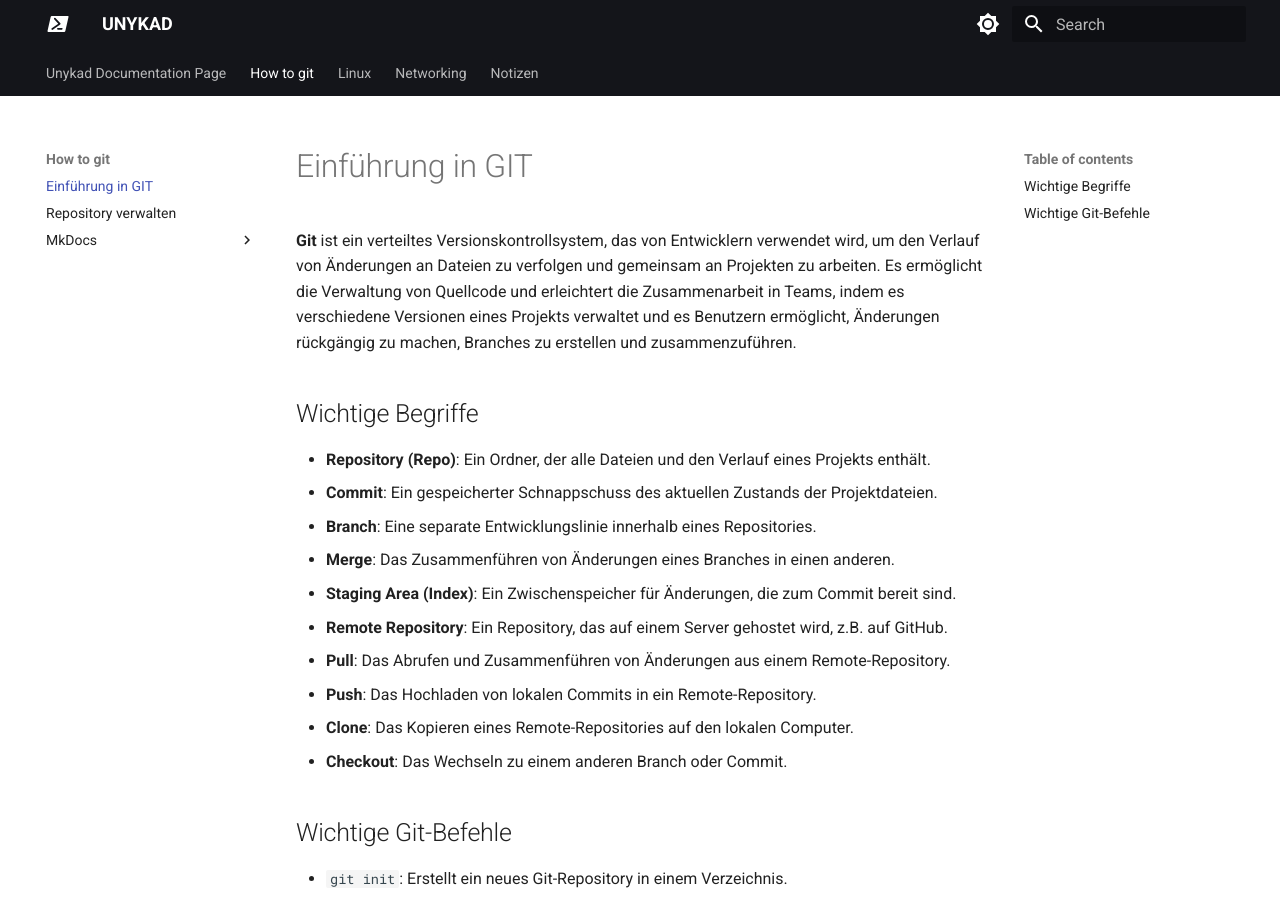
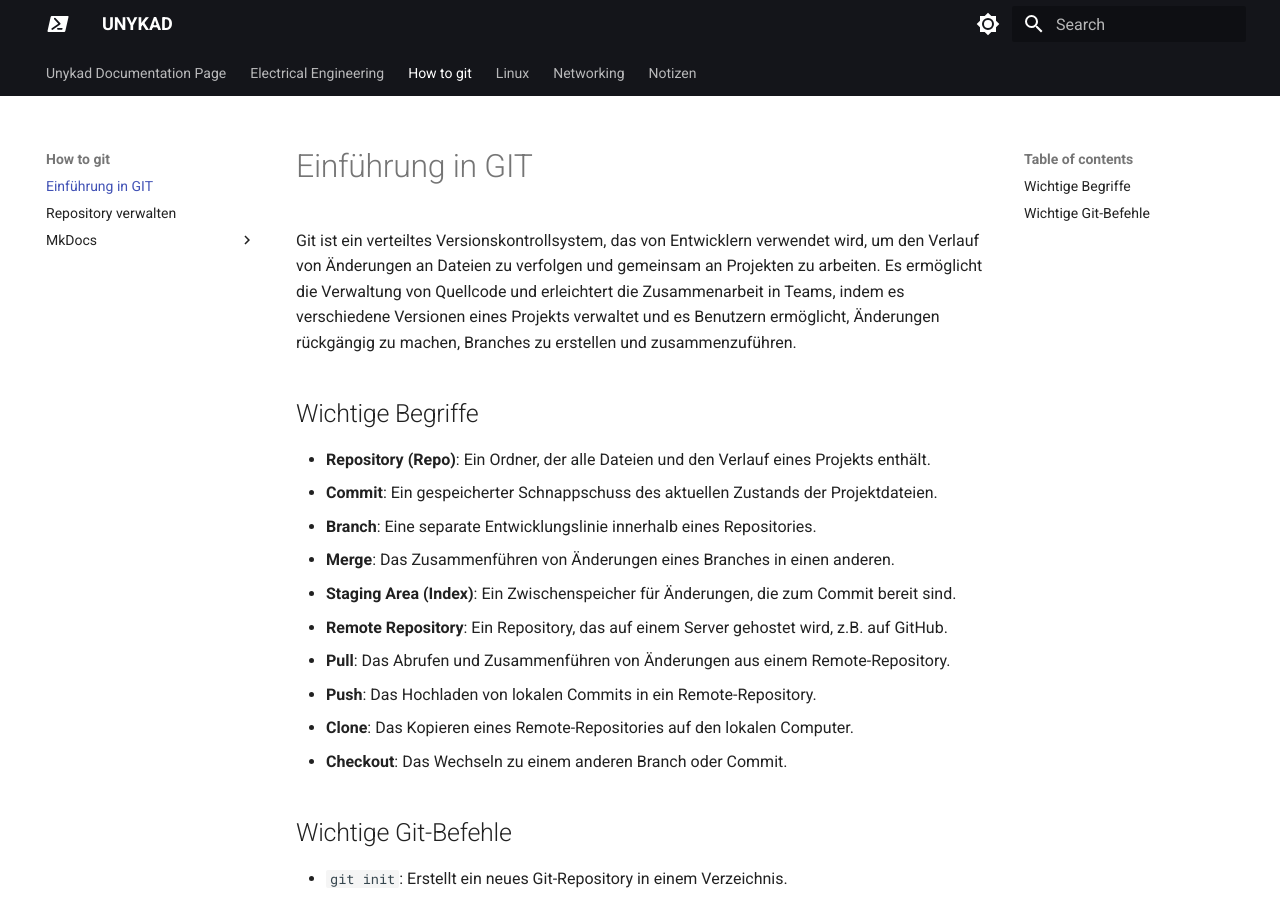
Before and after one commit to kuchapo/UNYKAD, an MkDocs documentation site: the page built from docs/How to git/einfürung_in_git.md, in a window 1280 px wide and 900 px high. Built offline with MkDocs 1.6.1 and Material for MkDocs 9.7.7, drawn with Linux system fonts in a browser that asks for light colours.

Commit message:
added electrical engineering

```diff
--- a/docs/How to git/einfürung_in_git.md
+++ b/docs/How to git/einfürung_in_git.md
@@ -1,6 +1,6 @@
 # Einführung in GIT
 
-**Git** ist ein verteiltes Versionskontrollsystem, das von Entwicklern verwendet wird, um den Verlauf von Änderungen an Dateien zu verfolgen und gemeinsam an Projekten zu arbeiten. Es ermöglicht die Verwaltung von Quellcode und erleichtert die Zusammenarbeit in Teams, indem es verschiedene Versionen eines Projekts verwaltet und es Benutzern ermöglicht, Änderungen rückgängig zu machen, Branches zu erstellen und zusammenzuführen.
+Git ist ein verteiltes Versionskontrollsystem, das von Entwicklern verwendet wird, um den Verlauf von Änderungen an Dateien zu verfolgen und gemeinsam an Projekten zu arbeiten. Es ermöglicht die Verwaltung von Quellcode und erleichtert die Zusammenarbeit in Teams, indem es verschiedene Versionen eines Projekts verwaltet und es Benutzern ermöglicht, Änderungen rückgängig zu machen, Branches zu erstellen und zusammenzuführen.
 
 ## Wichtige Begriffe
 
```
Also changed, not shown: docs/Electrical Engineering/USV.md (added, +5 -0 lines), docs/Electrical Engineering/schutzmaßnahmen_tn-c-s-netz.md (added, +5 -0 lines), docs/Electrical Engineering/pics/schutzmaßnahmen_tn-c-s-netz1.PNG (added), docs/Electrical Engineering/pics/schutzmaßnahmen_tn-c-s-netz2.PNG (added), docs/Electrical Engineering/pics/schutzmaßnahmen_tn-c-s-netz3.PNG (added), docs/Electrical Engineering/pics/usv1.PNG (added), docs/Electrical Engineering/pics/usv2.PNG (added), docs/Electrical Engineering/pics/usv3.PNG (added).
